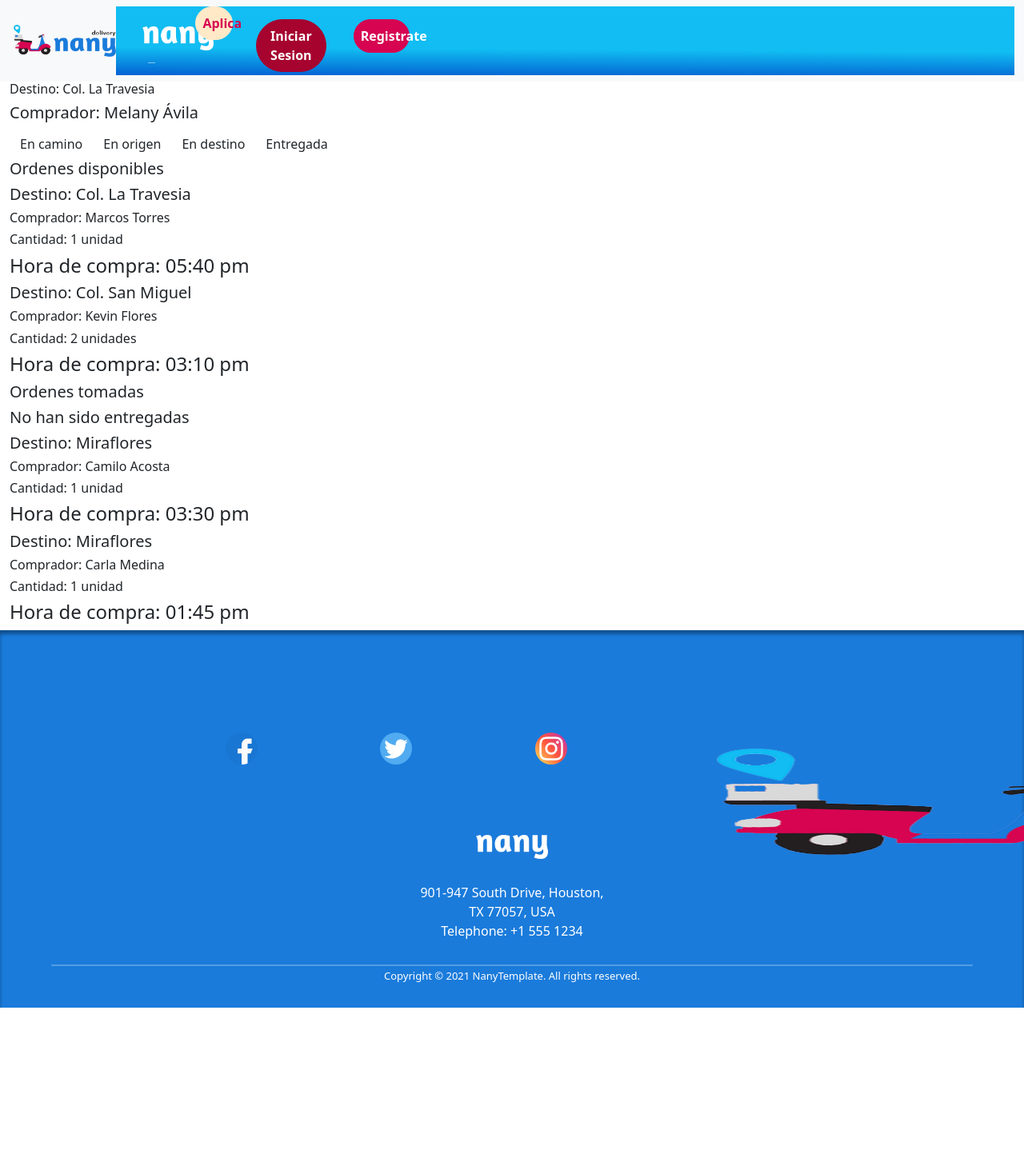
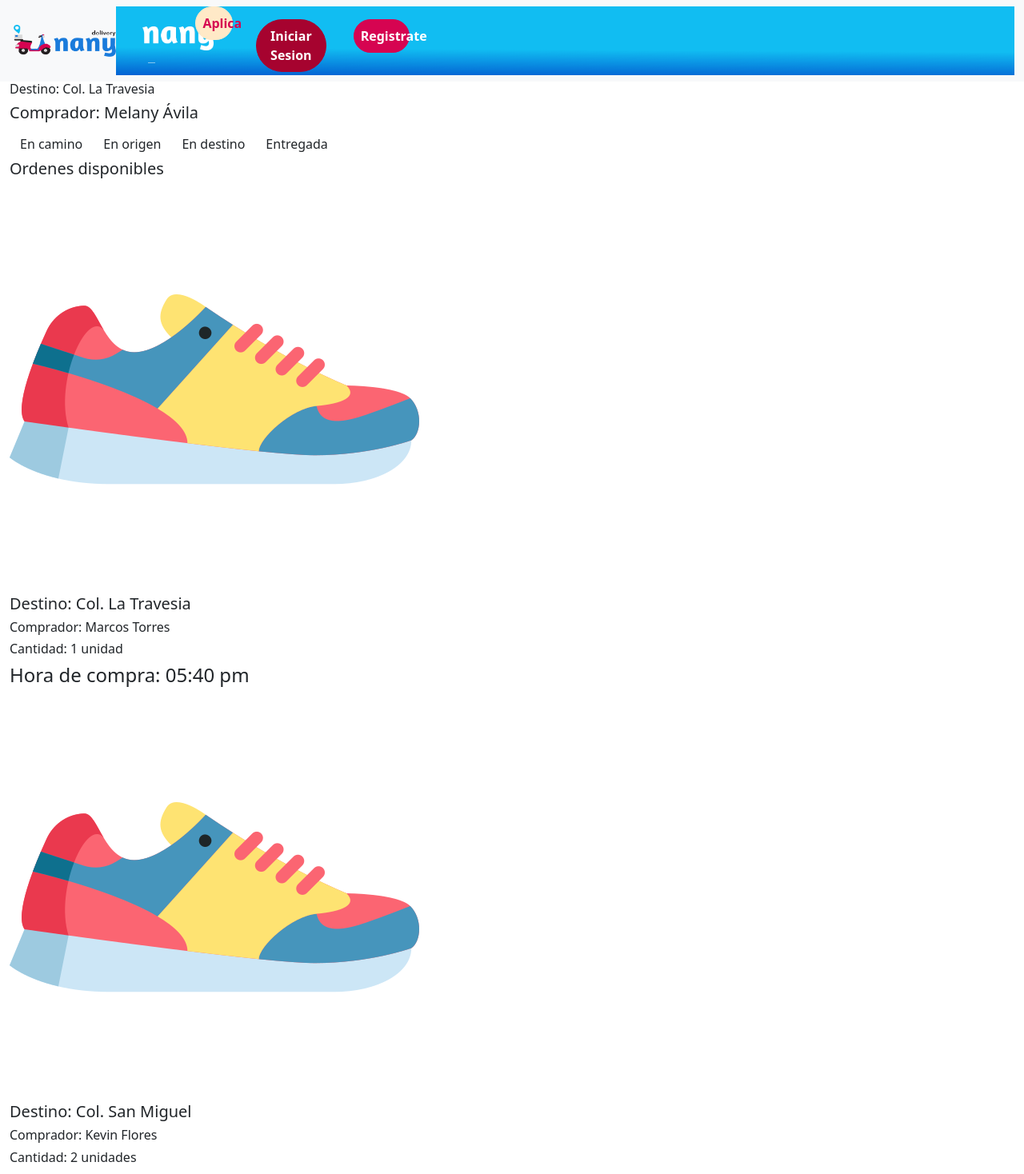
Before and after one commit to IS-912-Project-Nany/Nany-Web-Carrier, an Angular app: page / in a window 1280 px wide. Shown: the top 1468 px of the page at 80% size. Before the commit the page ends 1260 px from the top, so only its background shows below. Built offline with nearby package versions, Linux system fonts and the light colour scheme.

Commit message:
[ADD] img orders

```diff
--- a/src/app/homepage/homepage.component.html
+++ b/src/app/homepage/homepage.component.html
@@ -11,12 +11,14 @@
     </div>
     <h5 class="text2">Ordenes disponibles</h5>
     <div class="available">
+        <img src="../../assets/img/zapatillas.png" alt="">
         <h5>Destino: Col. La Travesia</h5>
         <h6>Comprador: Marcos Torres</h6>
         <h6>Cantidad: 1 unidad</h6>
         <h4>Hora de compra: 05:40 pm</h4>
     </div>
     <div class="available">
+        <img src="../../assets/img/zapatillas.png" alt="">
         <h5>Destino: Col. San Miguel</h5>
         <h6>Comprador: Kevin Flores</h6>
         <h6>Cantidad: 2 unidades</h6>
```
Also changed, not shown: src/assets/img/zapatillas.png (added).
